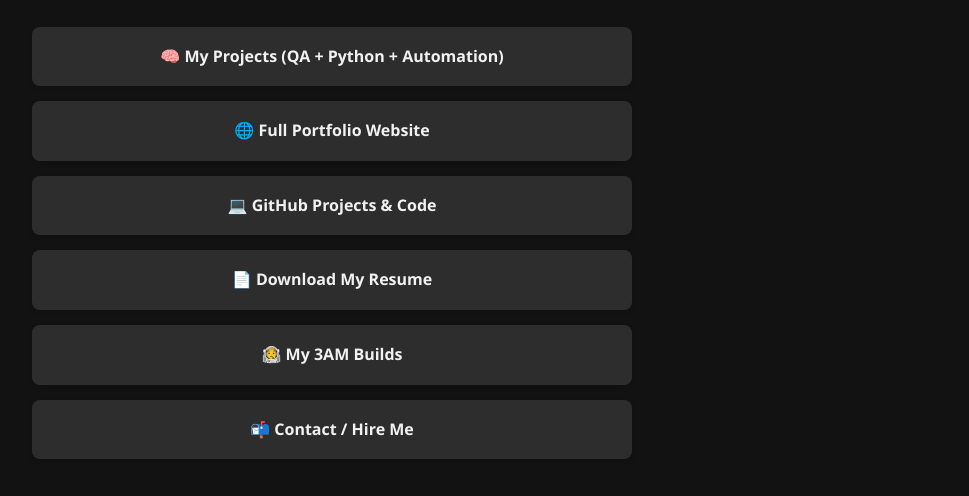
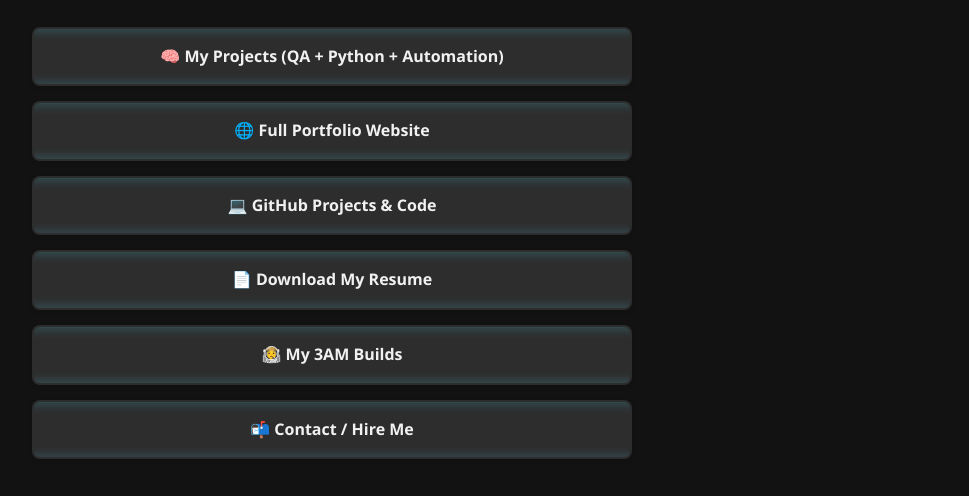
Before and after one commit to akayg/Portfolio, a plain HTML site: page index.html in a window 1280 px wide. Shown: the part 256-752 px from the top of the page, without its empty margins (308-1277 px from the left). Drawn offline with Linux system fonts and the light colour scheme.

Commit message:
feat: Enhance links section with neon button styles for improved visual appeal

```diff
--- a/index.html
+++ b/index.html
@@ -200,13 +200,49 @@
 
 
         <div class="links">
-            <a href="https://github.com/akayg/qa-manual-portfolio" class="link" target="_blank">🧠 My Projects (QA + Python + Automation)</a>
-            <a href="profile.html" class="link" target="_blank">🌐 Full Portfolio Website</a>
-            <a href="https://github.com/akayg" class="link" target="_blank">💻 GitHub Projects & Code</a>
-            <a href="404.html" class="link" target="_blank">📄 Download My Resume</a>
-            <a href="loading.html" class="link" target="_blank">🧑‍🚀 My 3AM Builds</a>
-            <a href="mailto:email@abhishekgore.com" class="link" target="_blank">📬 Contact / Hire Me</a>
+            <a href="https://github.com/akayg/qa-manual-portfolio" class="link neon-button" target="_blank">🧠 My Projects (QA + Python + Automation)</a>
+            <a href="profile.html" class="link neon-button" target="_blank">🌐 Full Portfolio Website</a>
+            <a href="https://github.com/akayg" class="link neon-button" target="_blank">💻 GitHub Projects & Code</a>
+            <a href="404.html" class="link neon-button" target="_blank">📄 Download My Resume</a>
+            <a href="loading.html" class="link neon-button" target="_blank">🧑‍🚀 My 3AM Builds</a>
+            <a href="mailto:email@abhishekgore.com" class="link neon-button" target="_blank">📬 Contact / Hire Me</a>
         </div>
+
+        <style>
+            .neon-button {
+            position: relative;
+            overflow: hidden;
+            }
+
+            .neon-button::before,
+            .neon-button::after {
+            content: '';
+            position: absolute;
+            width: 100%;
+            height: 100%;
+            top: 0;
+            left: 0;
+            border: 2px solid var(--accent-color);
+            box-sizing: border-box;
+            animation: neon-border 2s linear infinite;
+            }
+
+            .neon-button::after {
+            filter: blur(5px);
+            }
+
+            @keyframes neon-border {
+            0% {
+                transform: scale(1);
+            }
+            50% {
+                transform: scale(1.1);
+            }
+            100% {
+                transform: scale(1);
+            }
+            }
+        </style>
 
         <!-- <div class="social-icons">
             <a href="https://x.com/abhishe71483226" class="social-icon"><i class="fab fa-twitter"></i></a>
```
